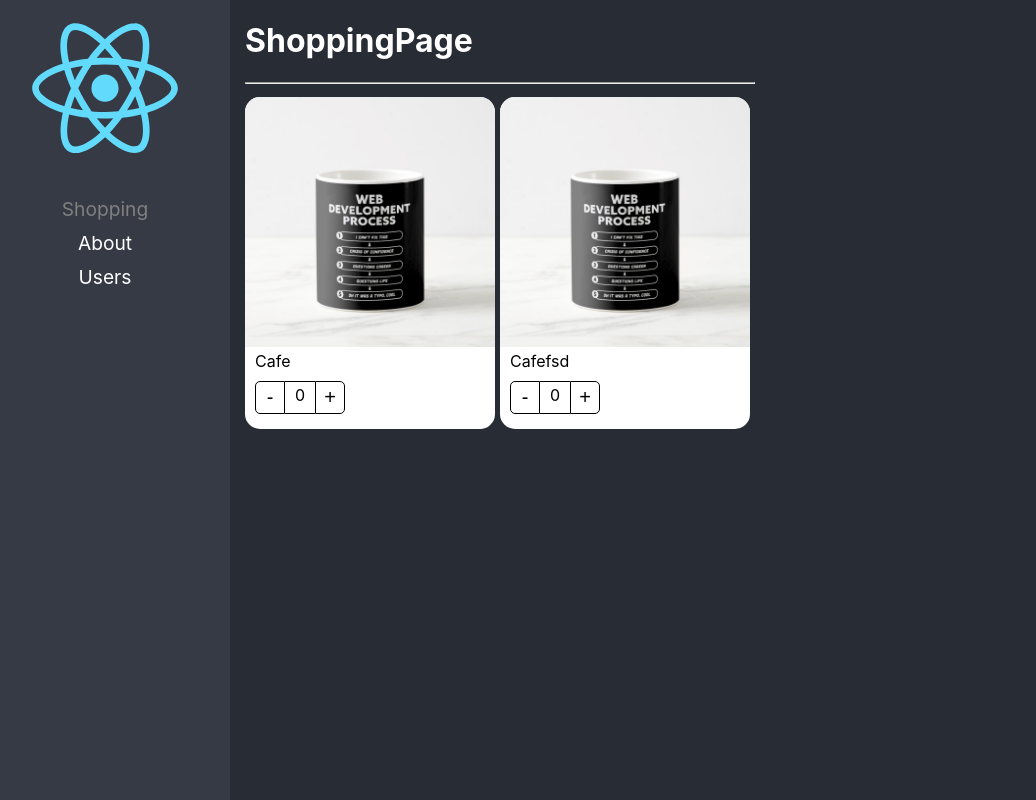
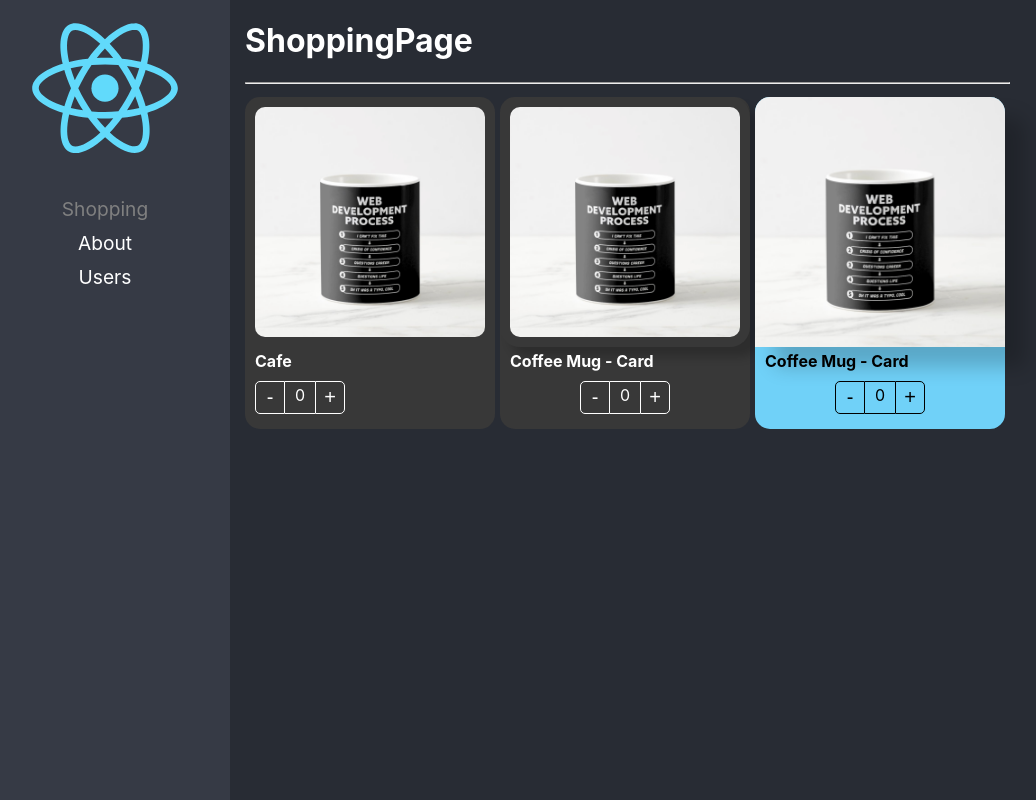
Before and after one commit to LawCR/react-advanced, a React (Create React App) app: page /shopping in a window 1280 px wide. Shown: the whole page, without its empty margins (20-1056 px from the left). Built offline with nearby package versions, Linux system fonts and the light colour scheme.

Commit message:
Component Extend Styles - Listo

```diff
--- a/src/02-component-patterns/components/ProductButtons.tsx
+++ b/src/02-component-patterns/components/ProductButtons.tsx
@@ -1,11 +1,16 @@
-import { useContext } from "react"
+import { CSSProperties, useContext } from "react"
 import { ProductContext } from "./ProductCard"
 import styles from '../styles/styles.module.css'
 
-export const ProductButtons = () => {
+export interface Props {
+    className?: string,
+    style?: CSSProperties
+}
+
+export const ProductButtons = ({className, style}: Props) => {
     const {counter, increaseBy} = useContext(ProductContext)
     return (
-        <div className={styles.buttonsContainer}>
+        <div className={`${styles.buttonsContainer} ${className}`} style={style}>
             <button className={styles.buttonMinus} onClick={() => increaseBy(-1)}>-</button>
             <div className={styles.countLabel}>{counter}</div>
             <button className={styles.buttonAdd} onClick={() => increaseBy(1)}>+</button>
--- a/src/02-component-patterns/components/ProductCard.tsx
+++ b/src/02-component-patterns/components/ProductCard.tsx
@@ -1,15 +1,21 @@
 
-import { createContext } from 'react';
+import { createContext, CSSProperties, ReactElement } from 'react';
 import { useProduct } from '../hooks/useProduct';
-import { ProductCardProps, ProductContextProps } from '../interfaces/interfaces';
-
+import { Product, ProductContextProps } from '../interfaces/interfaces';
 import styles from '../styles/styles.module.css'
 
+
 export const ProductContext = createContext({} as ProductContextProps)
-
 const {Provider} = ProductContext
 
-export const ProductCard = ({children, product}: ProductCardProps) => {
+export interface Props {
+    product: Product,
+    children?: ReactElement | ReactElement[],
+    className?: string,
+    style?: CSSProperties
+}
+
+export const ProductCard = ({children, product, className, style}: Props) => {
 
     const {counter, increaseBy} = useProduct()
 
@@ -19,7 +25,7 @@
             increaseBy,
             product
         }}>
-            <div className={styles.productCard}>
+            <div className={`${styles.productCard} ${className}`}  style={style}>
                 {children}
             </div>
         </Provider>
--- a/src/02-component-patterns/components/ProductImage.tsx
+++ b/src/02-component-patterns/components/ProductImage.tsx
@@ -1,9 +1,15 @@
-import { useContext } from "react"
+import { CSSProperties, useContext } from "react"
 import { ProductContext } from "./ProductCard"
 import noImage from '../assets/no-image.jpg'
 import styles from '../styles/styles.module.css'
 
-export const ProductImage = ({img = ''}) => {
+export interface Props {
+    img?: string,
+    className?: string,
+    style?: CSSProperties
+}
+
+export const ProductImage = ({img, className, style}: Props) => {
     const {product} = useContext(ProductContext)
     let imgToShow: string
     if (img) {
@@ -15,6 +21,6 @@
     }
 
     return (
-        <img className={styles.productImg} src={ imgToShow } alt="Product Item" />
+        <img className={`${styles.productImg} ${className}`} style={style} src={ imgToShow } alt="Product Item" />
     )
 }
--- a/src/02-component-patterns/components/ProductTitle.tsx
+++ b/src/02-component-patterns/components/ProductTitle.tsx
@@ -1,10 +1,18 @@
-import { useContext } from "react"
+import { CSSProperties, useContext } from "react"
 import { ProductContext } from "./ProductCard"
 import styles from '../styles/styles.module.css'
 
-export const ProductTitle = ({title}: {title?: string}) => {
+export interface Props {
+    title?: string,
+    className?: string,
+    style?: CSSProperties
+}
+
+export const ProductTitle = ({title , className, style}: Props) => {
     const {product} = useContext(ProductContext)
     return (
-        <span className={styles.productDescription}>{title ? title : product.title}</span>
+        <span className={`${styles.productDescription} ${className}`} style={style}>
+            {title ? title : product.title}
+        </span>
     )
 }
--- a/src/02-component-patterns/pages/ShoppingPage.tsx
+++ b/src/02-component-patterns/pages/ShoppingPage.tsx
@@ -1,5 +1,5 @@
 import { ProductCard, ProductImage, ProductTitle, ProductButtons } from '../components';
-
+import '../styles/custom-styles.css'
 const product = {
     id: '1',
     title: 'Coffee Mug - Card',
@@ -13,16 +13,22 @@
         <hr />
         <div style={{display: 'flex', flexDirection: 'row', flexWrap: 'wrap'}}>
 
-            <ProductCard product={product} >
-                <ProductCard.Image />
-                <ProductCard.Title title={'Cafe'} />
-                <ProductCard.Buttons />
+            <ProductCard product={product} className='bg-dark text-white'>
+                <ProductCard.Image  className='custom-image'/>
+                <ProductCard.Title title={'Cafe'} className="text-bold" />
+                <ProductCard.Buttons className='custom-buttons'  />
             </ProductCard>
 
-            <ProductCard product={product} >
-                <ProductImage />
-                <ProductTitle title={'Cafefsd'} />
-                <ProductButtons />
+            <ProductCard product={product} className='bg-dark text-white' >
+                <ProductImage className='custom-image' style={{boxShadow: '10px 10px 10px rgba(0,0,0,0.2)'}} />
+                <ProductTitle className="text-bold" />
+                <ProductButtons className='custom-buttons' style={{display: 'flex', justifyContent: 'center'}} />
+            </ProductCard>
+
+            <ProductCard product={product} style={{backgroundColor: '#70D1F8'}} >
+                <ProductImage style={{boxShadow: '20px 20px 20px rgba(0,0,0,0.2)'}} />
+                <ProductTitle style={{fontWeight: 'bold'}} />
+                <ProductButtons style={{display: 'flex', justifyContent: 'center'}}/>
             </ProductCard>
         </div>
     </div>
--- /dev/null
+++ b/src/02-component-patterns/styles/custom-styles.css
@@ -0,0 +1,22 @@
+.bg-dark {
+    background-color: rgb(56, 56, 56);
+}
+
+.text-white {
+    color: white;
+}
+
+.text-bold {
+    font-weight: bold;
+}
+
+.custom-image {
+    border-radius: 20px;
+    padding: 10px;
+    width: calc(100% - 20px);
+}
+
+.custom-buttons button, .custom-buttons div{
+    color: white;
+    border-color: white;
+}
```
Also changed, not shown: src/02-component-patterns/interfaces/interfaces.ts (+8 -9 lines).
